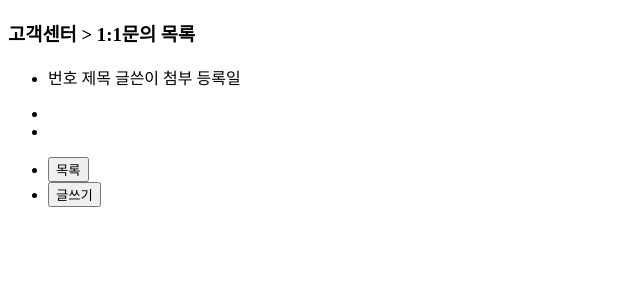
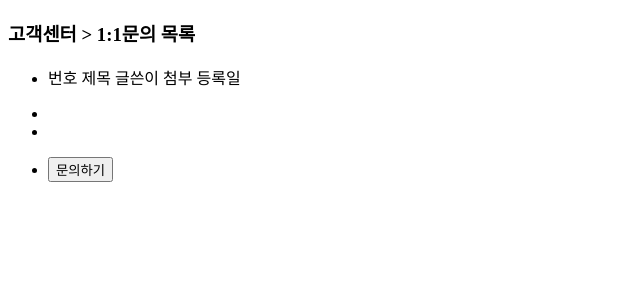
Before and after one commit to wateralsie/vegan-mall, a PHP site: page /help_list.php in a window 1280 px wide. Shown: the part 336-636 px from the top of the page, without its empty margins (0-640 px from the left). Run offline with PHP 8.4, Linux system fonts and the light colour scheme; data that the repository does not hold is empty; some web fonts are replaced.

Commit message:
[chore] 글쓰기 -> 문의하기

```diff
--- a/help_list.php
+++ b/help_list.php
@@ -106,16 +106,15 @@
                 ?>
             </ul>
             <ul class="buttons">
-                <li><button onclick="location.href='help_list.php'">목록</button></li>
                 <li>
                     <?php
-                    if ($userid) {
+                    if ($user_id) {
                     ?>
-                        <button onclick="location.href='help.php'">글쓰기</button>
+                        <button onclick="location.href='help.php'">문의하기</button>
                     <?php
                     } else {
                     ?>
-                        <a href="javascript:alert('로그인 후 이용해 주세요!')"><button>글쓰기</button></a>
+                        <a href="javascript:alert('로그인 후 이용해 주세요!')"><button>문의하기</button></a>
                     <?php
                     }
                     ?>
```
